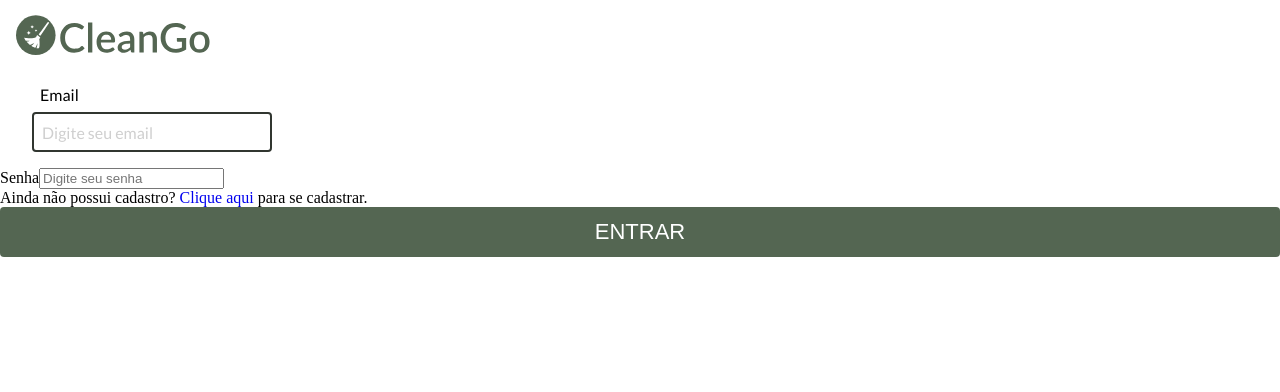
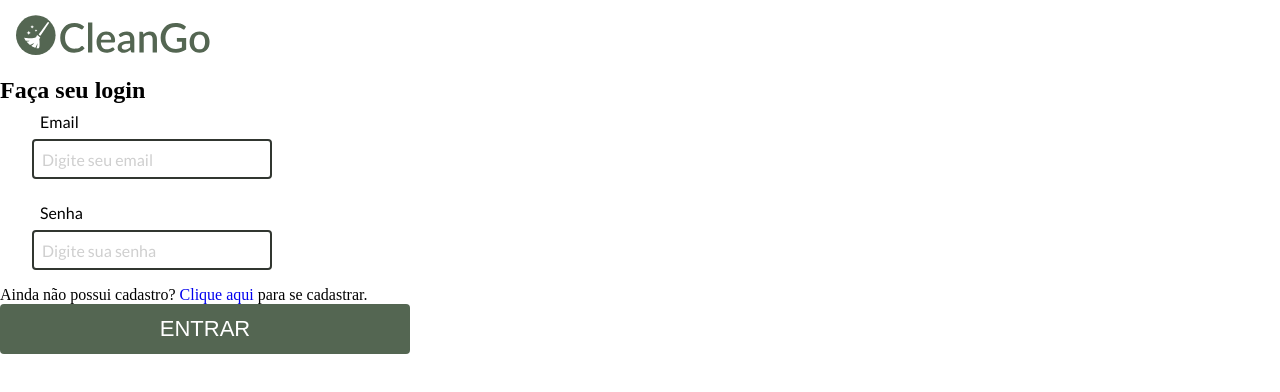
Before and after one commit to daeppe/CleanGo, a React (Create React App) app: page /login in a window 1280 px wide. Shown: the top 392 px of the page. Built offline with nearby package versions, Linux system fonts and the light colour scheme.

Commit message:
colocando o type no button

```diff
--- a/src/components/Button/index.tsx
+++ b/src/components/Button/index.tsx
@@ -5,10 +5,12 @@ interface ButtonProps {
   onClickFunc?: () => void;
   whiteSchema?: boolean;
   children: ReactNode;
+  type?: string;
 }
 
 const Button = ({
   onClickFunc,
+  type,
   whiteSchema = false,
   children,
   ...rest
--- a/src/components/FormLogin/index.tsx
+++ b/src/components/FormLogin/index.tsx
@@ -5,7 +5,7 @@ import * as yup from "yup";
 import { Link } from "react-router-dom";
 import Input from "../Input";
 import Button from "../Button";
-
+import { ContainerForm } from "./styles";
 interface FormValues {
   email: string;
   password: string;
@@ -33,8 +33,9 @@ export default function FormLogin() {
   };
 
   return (
+    <ContainerForm>
+      <h2>Faça seu login</h2>
       <form onSubmit={handleSubmit(onSubmit)}>
-      <div>
         <Input
           inputType="text"
           label="Email"
@@ -43,16 +44,20 @@ export default function FormLogin() {
           error={!errors?.email}
           errorMessage={errors.email?.message}
         />
-      </div>
-      <div>
-        <label>Senha</label>
-        <input {...register("password")} placeholder="Digite seu senha" />
-      </div>
+        <Input
+          inputType="password"
+          label="Senha"
+          {...register("password")}
+          placeholder="Digite sua senha"
+          error={!errors?.password}
+          errorMessage={errors.password?.message}
+        />
         <p>
           Ainda não possui cadastro? <Link to="/">Clique aqui</Link> para se
           cadastrar.
         </p>
         <Button whiteSchema={false}>ENTRAR</Button>
       </form>
+    </ContainerForm>
   );
 }
--- /dev/null
+++ b/src/components/FormLogin/styles.ts
@@ -0,0 +1,5 @@
+import styled from "styled-components";
+
+export const ContainerForm = styled.div`
+  width: 410px;
+`;
```
Lines whose indentation alone changed are shown as unchanged.
